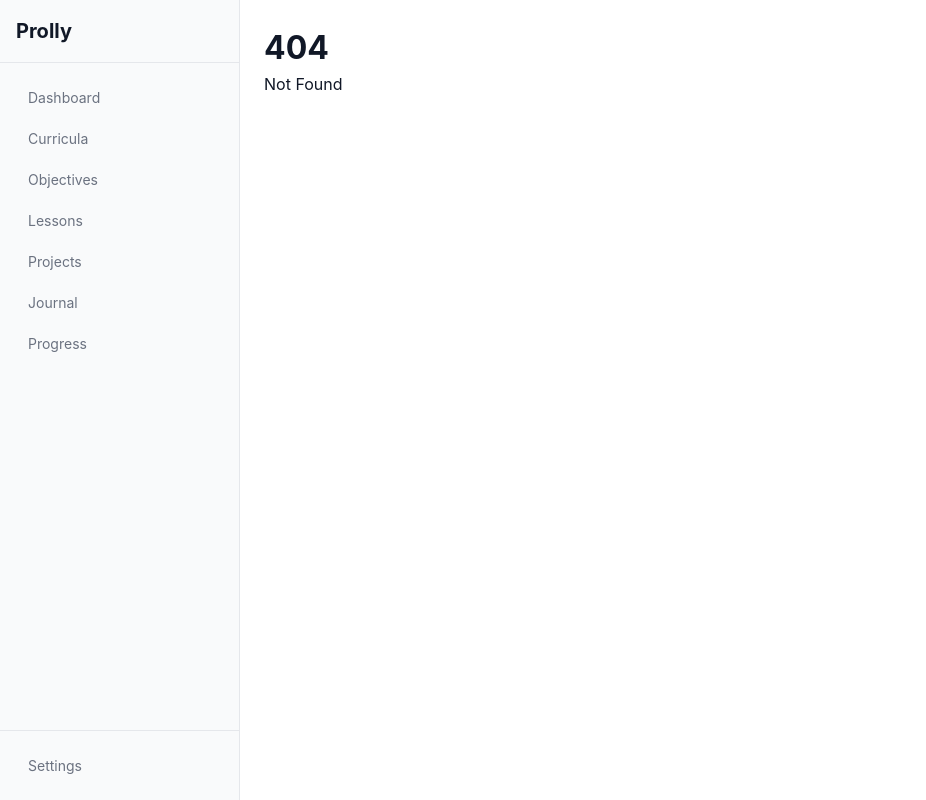
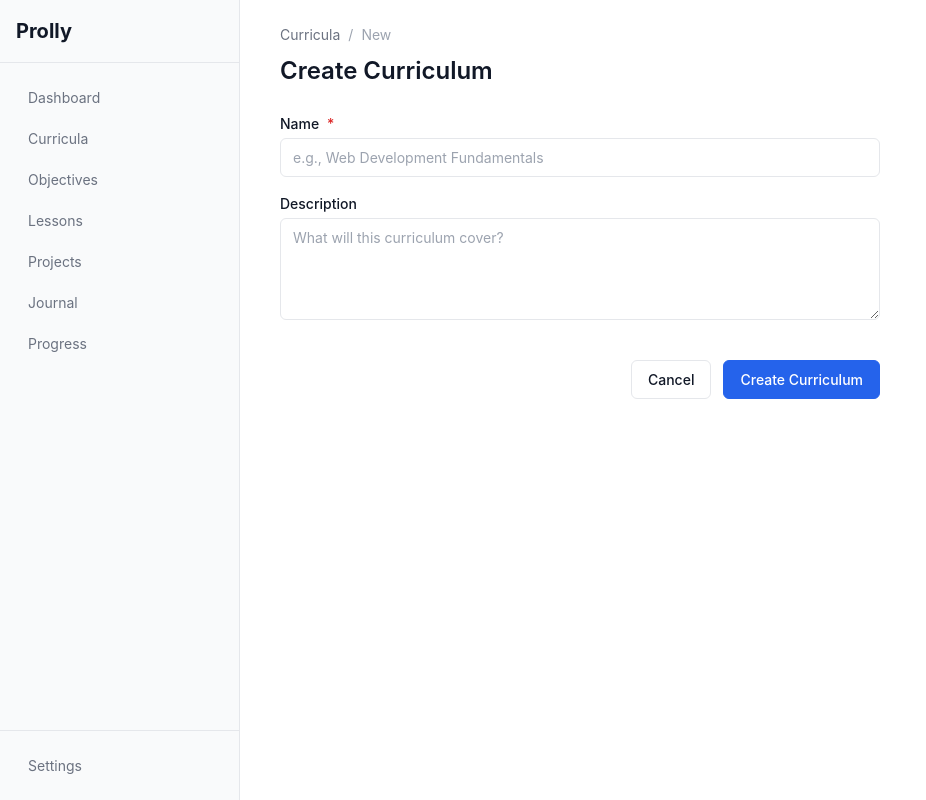
Before and after one commit to kaustavdm/prolly, a SvelteKit app in the folder app/: page /curricula/new in a window 1280 px wide. Before the commit this address had no page. Shown: the whole page, without its empty margins (0-926 px from the left). Built offline with nearby package versions, Linux system fonts and the light colour scheme.

Commit message:
feat(curricula): add create curriculum page

```diff
--- /dev/null
+++ b/app/src/routes/curricula/new/+page.svelte
@@ -0,0 +1,91 @@
+<script lang="ts">
+	import { goto } from '$app/navigation';
+	import { appStore } from '$lib/stores/app.svelte';
+	import { toastStore } from '$lib/stores/toast.svelte';
+	import { curriculumService } from '$lib/services';
+	import { CurriculumForm } from '$lib/components/curriculum';
+	import type { ValidationErrors } from '$lib/services/validation';
+
+	let submitting = $state(false);
+	let errors = $state<ValidationErrors>({});
+
+	async function handleSubmit(data: { name: string; description: string }) {
+		if (!appStore.personalSpace) {
+			toastStore.error('No space available');
+			return;
+		}
+
+		submitting = true;
+		errors = {};
+
+		const result = await curriculumService.create({
+			name: data.name,
+			description: data.description || undefined,
+			spaceId: appStore.personalSpace.id
+		});
+
+		submitting = false;
+
+		if (result.success) {
+			toastStore.success('Curriculum created');
+			goto(`/curricula/${result.data!.id}`);
+		} else {
+			if (result.error?.code === 'VALIDATION_ERROR') {
+				errors = { name: result.error.message };
+			} else {
+				toastStore.error(result.error?.message || 'Failed to create curriculum');
+			}
+		}
+	}
+
+	function handleCancel() {
+		goto('/curricula');
+	}
+</script>
+
+<div class="page">
+	<header class="page-header">
+		<nav class="breadcrumb">
+			<a href="/curricula">Curricula</a>
+			<span>/</span>
+			<span>New</span>
+		</nav>
+		<h1>Create Curriculum</h1>
+	</header>
+
+	<CurriculumForm {errors} {submitting} onsubmit={handleSubmit} oncancel={handleCancel} />
+</div>
+
+<style>
+	.page {
+		max-width: 960px;
+		margin: 0 auto;
+	}
+
+	.page-header {
+		margin-bottom: var(--space-6);
+	}
+
+	.breadcrumb {
+		display: flex;
+		align-items: center;
+		gap: var(--space-2);
+		font-size: var(--text-sm);
+		color: var(--text-tertiary);
+		margin-bottom: var(--space-2);
+	}
+
+	.breadcrumb a {
+		color: var(--text-secondary);
+		text-decoration: none;
+	}
+
+	.breadcrumb a:hover {
+		color: var(--accent-primary);
+	}
+
+	h1 {
+		font-size: var(--text-2xl);
+		font-weight: 600;
+	}
+</style>
```
